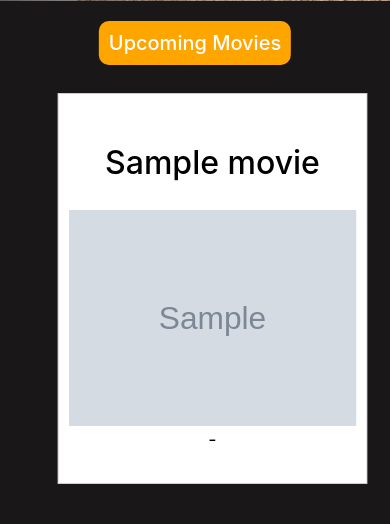
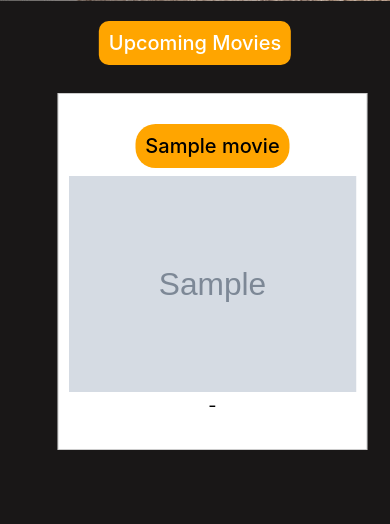
Before and after one commit to GA-DIGITAL-SOLUTIONS/3-realms-entertainment, a Django app: template templates/home.html in a window 390 px wide. Shown: the part 1557-2081 px from the top of the page. Run offline with Django 4.2, Linux system fonts and the light colour scheme; the template is opened without the code that fills it: most values are stand-ins (such as "Sample title", 1, 10 or a date in 2020); grey boxes marked "Sample" are stand-in pictures; parts of the project's set-up code (start-up, migrations or seed data) failed here and were passed over; some libraries are stand-ins or nearby versions.

Commit message:
Updated UI

```diff
--- a/templates/header.html
+++ b/templates/header.html
@@ -9,7 +9,7 @@
     <style>
         .nav-link{
             font-size:18px;
-            margin-right:20px;
+            margin-right:10px;
         }
         .bg-dark{
             background-color:transparent !important;
@@ -19,6 +19,7 @@
             background-color:transparent !important;
             background:transparent !important;
         }
+
 
 
         @media(max-width:768px){
--- a/templates/home.html
+++ b/templates/home.html
@@ -237,7 +237,17 @@
 				.lt-mv-item {
 					width:100vw;
 				}
-
+				.movie-item h2 {
+font-size:20px;
+}
+.latest-movie-cont h2 {
+    color: white;
+    padding: 10px;
+    background: orange;
+    width: max-content;
+    border-radius: 20px;
+    font-size: 20px;
+}
 				.section-head{
 					font-size:20px;
 					border-radius:10px !important;
--- a/templates/movie_synopsis.html
+++ b/templates/movie_synopsis.html
@@ -34,6 +34,7 @@ a<!DOCTYPE html>
 				flex-direction: row;
 				align-items: center;
 				gap:5px;
+
 			}
 			.movie-info p {
 				margin: 0;
@@ -125,6 +126,11 @@ a<!DOCTYPE html>
 				margin-bottom: 50px;
 				padding: 0px;
 				margin: 0px 0px 50px 0px;
+			}
+			.theatre-container dl, ol, ul {
+				margin-top: 0;
+				margin-bottom: 1rem;
+				padding: 0px;
 			}
 			.banner img {
 				width: 100%;
```
